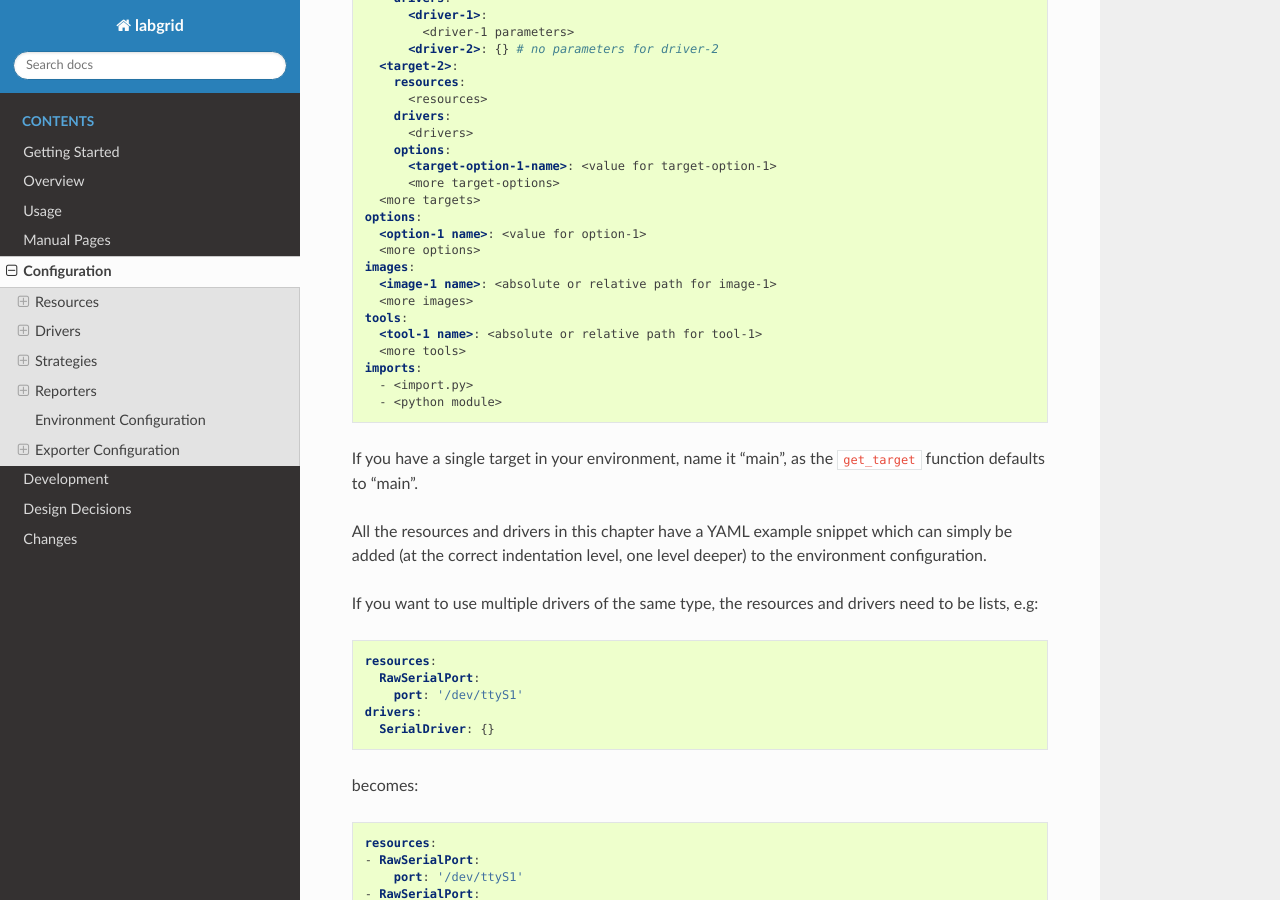
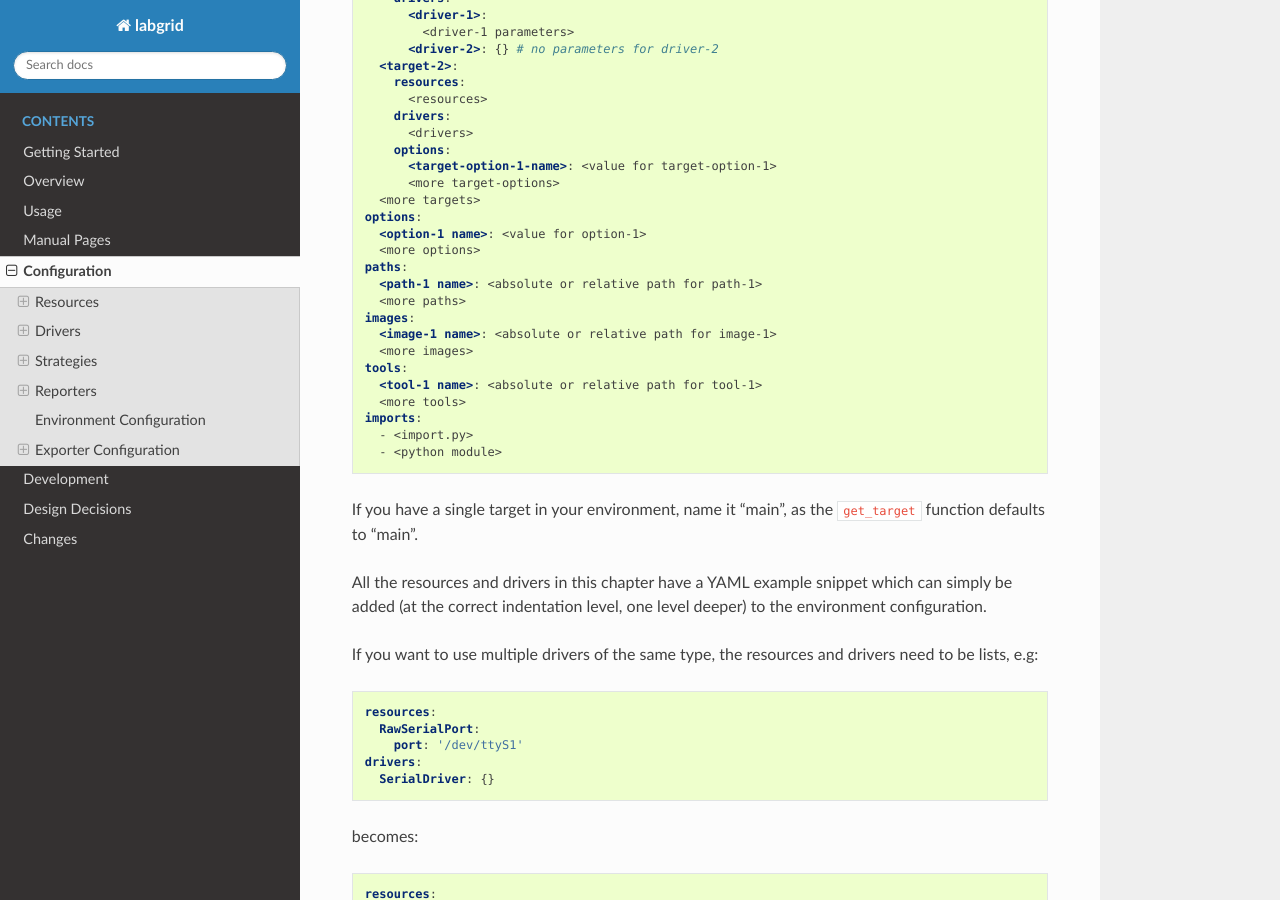
Before and after one commit to labgrid-project/labgrid, a Sphinx documentation site: the page built from doc/configuration.rst, in a window 1280 px wide and 900 px high, scrolled down 56567 px. Built offline with Sphinx 7.4.7 and the Read the Docs theme 2.0.0, drawn with Linux system fonts in a browser that asks for light colours; pages that are not in the unit, such as notebooks, are missing from menus.

Commit message:
doc: configuration: add paths key to environment config skeleton
The "paths" key was missing. It is referenced in the documentation of
the QEMUDriver. See also Config's `get_path()` and `get_paths()`
methods.

Signed-off-by: Bastian Krause <bst@pengutronix.de>

```diff
--- a/doc/configuration.rst
+++ b/doc/configuration.rst
@@ -2664,6 +2664,9 @@ The skeleton for an environment consists of:
    options:
      <option-1 name>: <value for option-1>
      <more options>
+   paths:
+     <path-1 name>: <absolute or relative path for path-1>
+     <more paths>
    images:
      <image-1 name>: <absolute or relative path for image-1>
      <more images>
```
